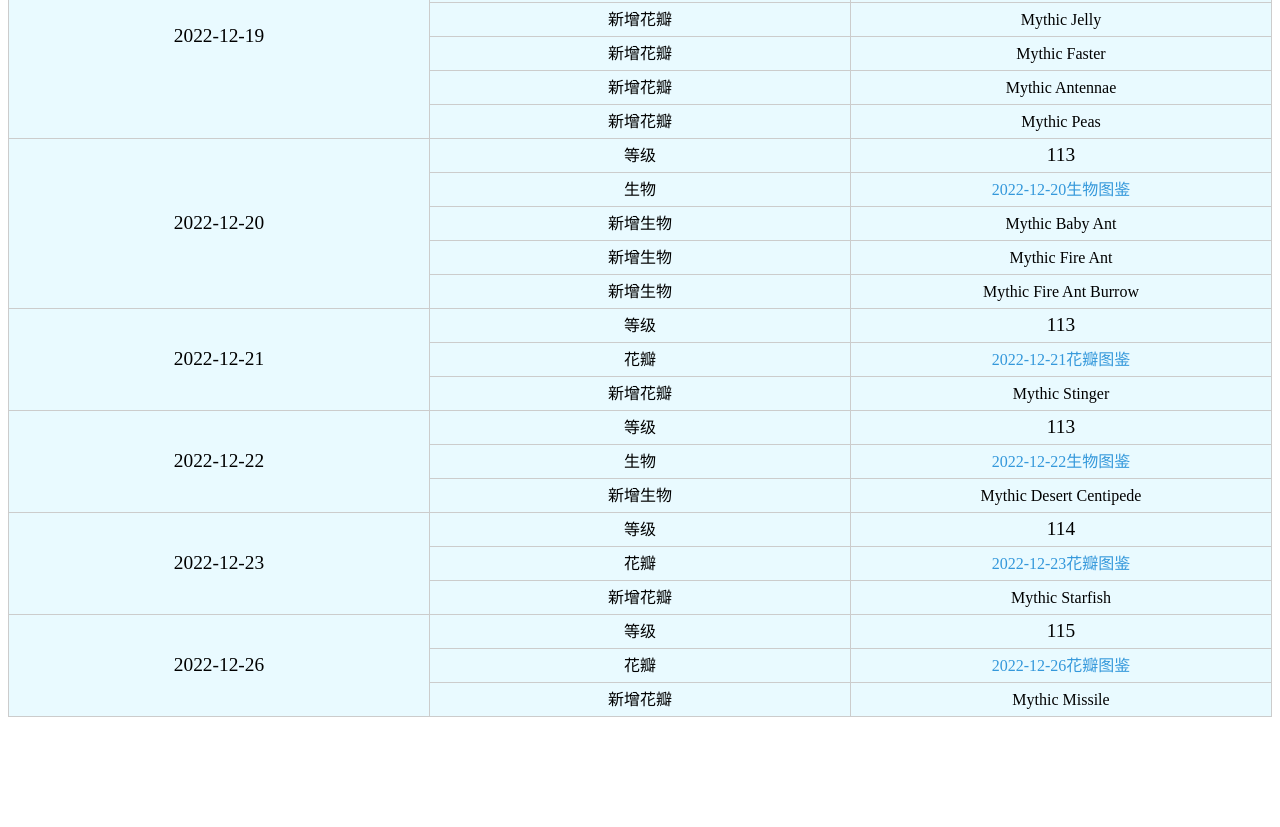
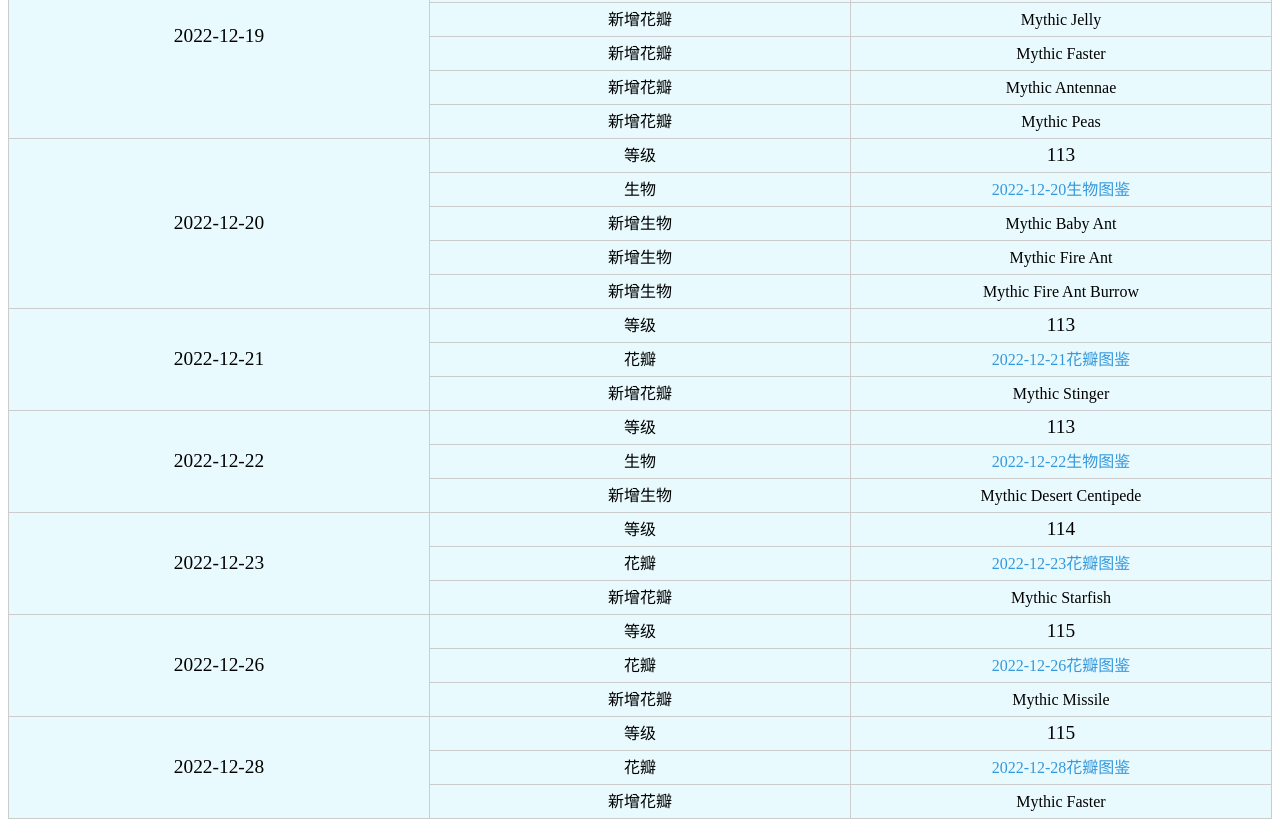
Before and after one commit to little-cindy/florr, a plain HTML site: page index.html in a window 1280 px wide. Shown: the part 853-1680 px from the top of the page. Before the commit the page ends 1578 px from the top, so only its background shows below. Drawn offline with Linux system fonts and the light colour scheme; a web font is replaced by a local one.

```diff
--- a/index.html
+++ b/index.html
@@ -539,6 +539,47 @@
                 Mythic Missile
             </td>
         </tr>
+        <tr>
+            <td width="8%" class="btbg font-center" rowspan="3">
+                <span><span class="katex"><span class="katex-mathml"><math xmlns="http://www.w3.org/1998/Math/MathML">
+                                <semantics>
+                                    <mrow>
+                                        <mn>2022-12-28</mn>
+                                    </mrow>
+                                    <annotation encoding="application/x-tex">2022-12-28</annotation>
+                                </semantics>
+                            </math></span><span class="katex-html" aria-hidden="true"><span class="base"><span class="strut" style="height:0.64444em;vertical-align:0em;"></span><span class="mord texttt">2022-12-28</span></span></span></span></span>
+            </td>
+                <td width="8%" class="btbg font-center">
+                    等级
+                </td>
+                <td width="8%" class="btbg font-center">
+                    <span><span class="katex"><span class="katex-mathml"><math xmlns="http://www.w3.org/1998/Math/MathML">
+                                    <semantics>
+                                        <mrow>
+                                            <mn>115</mn>
+                                        </mrow>
+                                        <annotation encoding="application/x-tex">115</annotation>
+                                    </semantics>
+                                </math></span><span class="katex-html" aria-hidden="true"><span class="base"><span class="strut" style="height:0.64444em;vertical-align:0em;"></span><span class="mord">115</span></span></span></span></span>
+                </td>
+            </tr>
+        <tr>
+            <td width="8%" class="btbg font-center">
+                花瓣
+            </td>
+            <td width="8%" class="btbg font-center">
+                <a href="./assests/2022-12-28/Petal.png" target="_blank">2022-12-28花瓣图鉴</a>
+            </td>
+        </tr>
+        <tr>
+            <td width="8%" class="btbg font-center">
+                新增花瓣
+            </td>
+            <td width="8%" class="btbg font-center">
+                Mythic Faster
+            </td>
+        </tr>
     </table>
     <script>
         times = document.getElementById("time");
```
Also changed, not shown: assests/2022-12-28/Petal.png (added).
